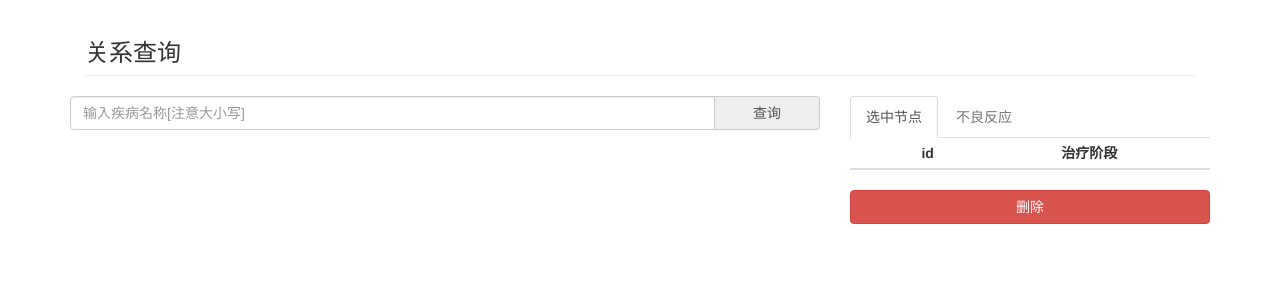
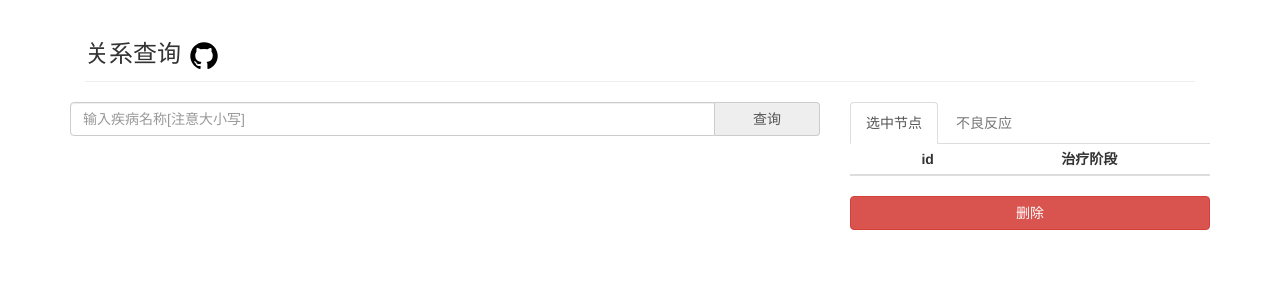
Before and after one commit to yuxiabuyouren/Test, a Django app: page / in a window 1280 px wide. Shown: the top 300 px of the page. Run offline with Django 3.2, Linux system fonts and the light colour scheme; lists and menus that the app fills with data are empty; some libraries are stand-ins or nearby versions.

Commit message:
添加github图标

```diff
--- a/templates/index.html
+++ b/templates/index.html
@@ -17,7 +17,7 @@
     <title>关系</title>
     <div class="container">
         <div class="col-md-12">
-            <h3 class="page-header"><i class="fa fa-share-alt" aria-hidden="true"></i> 关系查询 </h3>
+            <h3 class="page-header"><i class="fa fa-share-alt" aria-hidden="true"></i> 关系查询 <a href="https://github.com/sangyunxin/Test"><img src="static/image/github.png"></a></h3>
         </div>
         <div class="row">
             <!--head start-->
```
Also changed, not shown: Test/index_view.py (+0 -1 lines), README.md, static/css/custom.css (line endings or trailing spaces), static/image/github.png (added).
